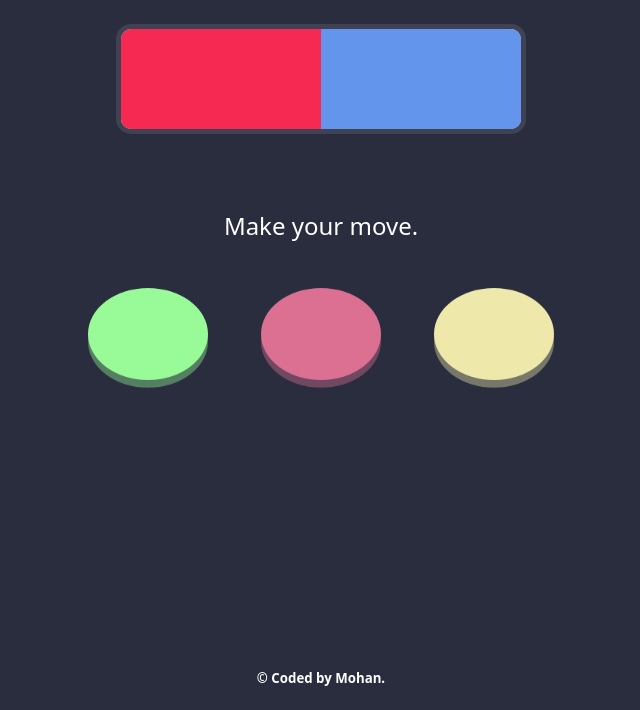
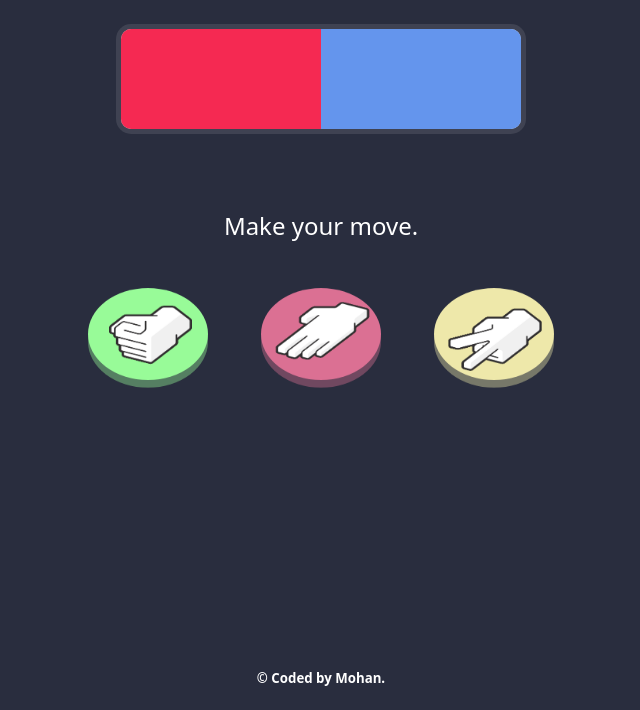
Before and after one commit to Mohanbarman/RockPaperScissors, a plain HTML site: page index.html in a window 1280 px wide. Shown: the part 113-823 px from the top of the page, without its empty margins (319-959 px from the left). Drawn offline with Linux system fonts and the light colour scheme; the site is published under a folder, as on GitHub Pages, so addresses that start at the root find nothing.

Commit message:
Fixing background image of buttons

```diff
--- a/css/style.css
+++ b/css/style.css
@@ -89,7 +89,7 @@ header h1 {
 }
 
 .container .btn-container--btn-1 {
-  background-image: url("/src/rock.png");
+  background-image: url("../src/rock.png");
   background-color: palegreen;
   -webkit-box-shadow: 0px 1px 0px rgba(152, 251, 152, 0.4);
   box-shadow: 0px 1px 0px rgba(152, 251, 152, 0.4);
@@ -114,7 +114,7 @@ header h1 {
 }
 
 .container .btn-container--btn-2 {
-  background-image: url("/src/paper.png");
+  background-image: url("../src/paper.png");
   background-color: palevioletred;
   -webkit-box-shadow: 0px 1px 0px rgba(219, 112, 147, 0.4);
   box-shadow: 0px 1px 0px rgba(219, 112, 147, 0.4);
@@ -139,7 +139,7 @@ header h1 {
 }
 
 .container .btn-container--btn-3 {
-  background-image: url("/src/scissor.png");
+  background-image: url("../src/scissor.png");
   background-color: palegoldenrod;
   -webkit-box-shadow: 0px 1px 0px rgba(238, 232, 170, 0.4);
   box-shadow: 0px 1px 0px rgba(238, 232, 170, 0.4);
```
